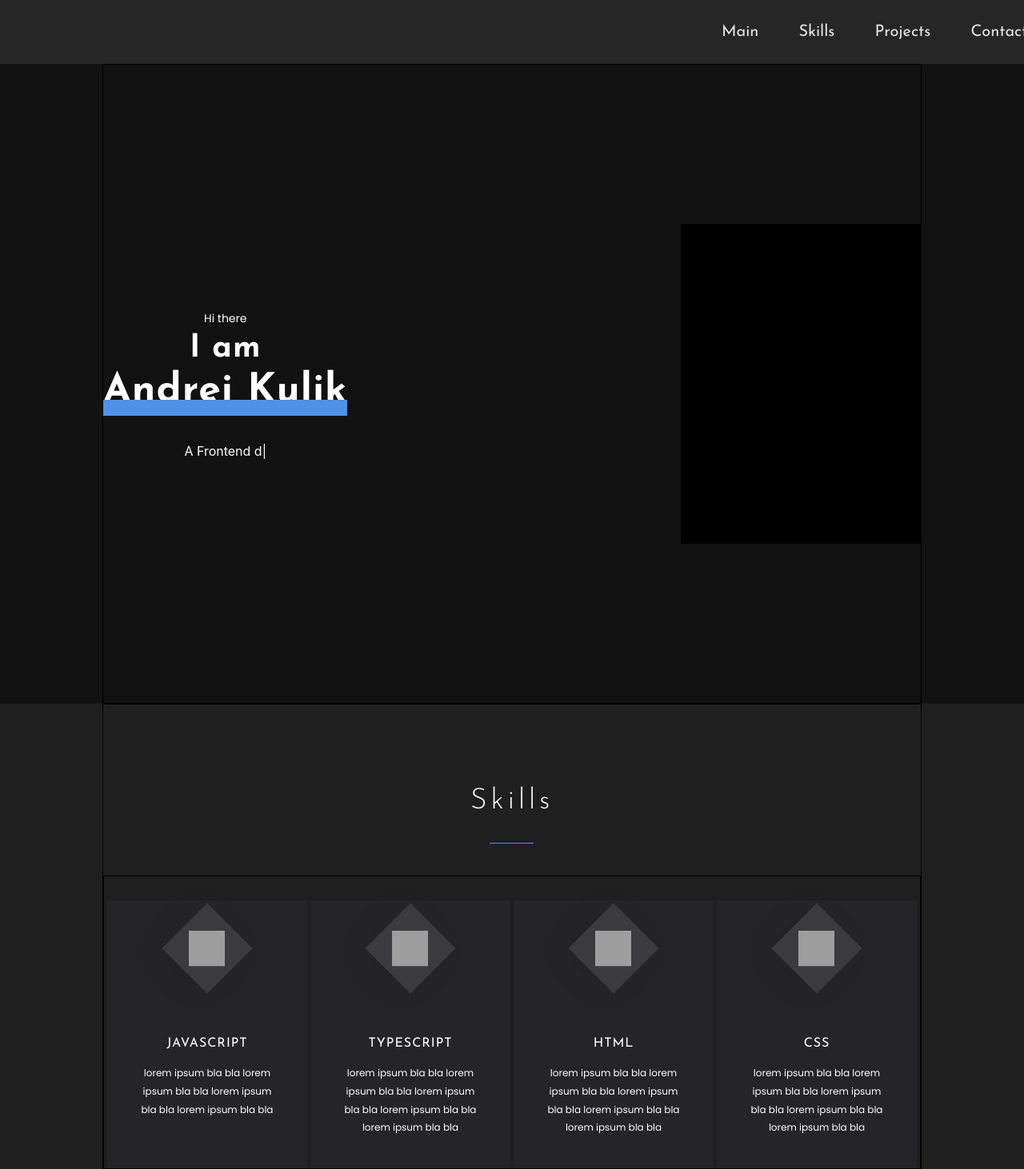
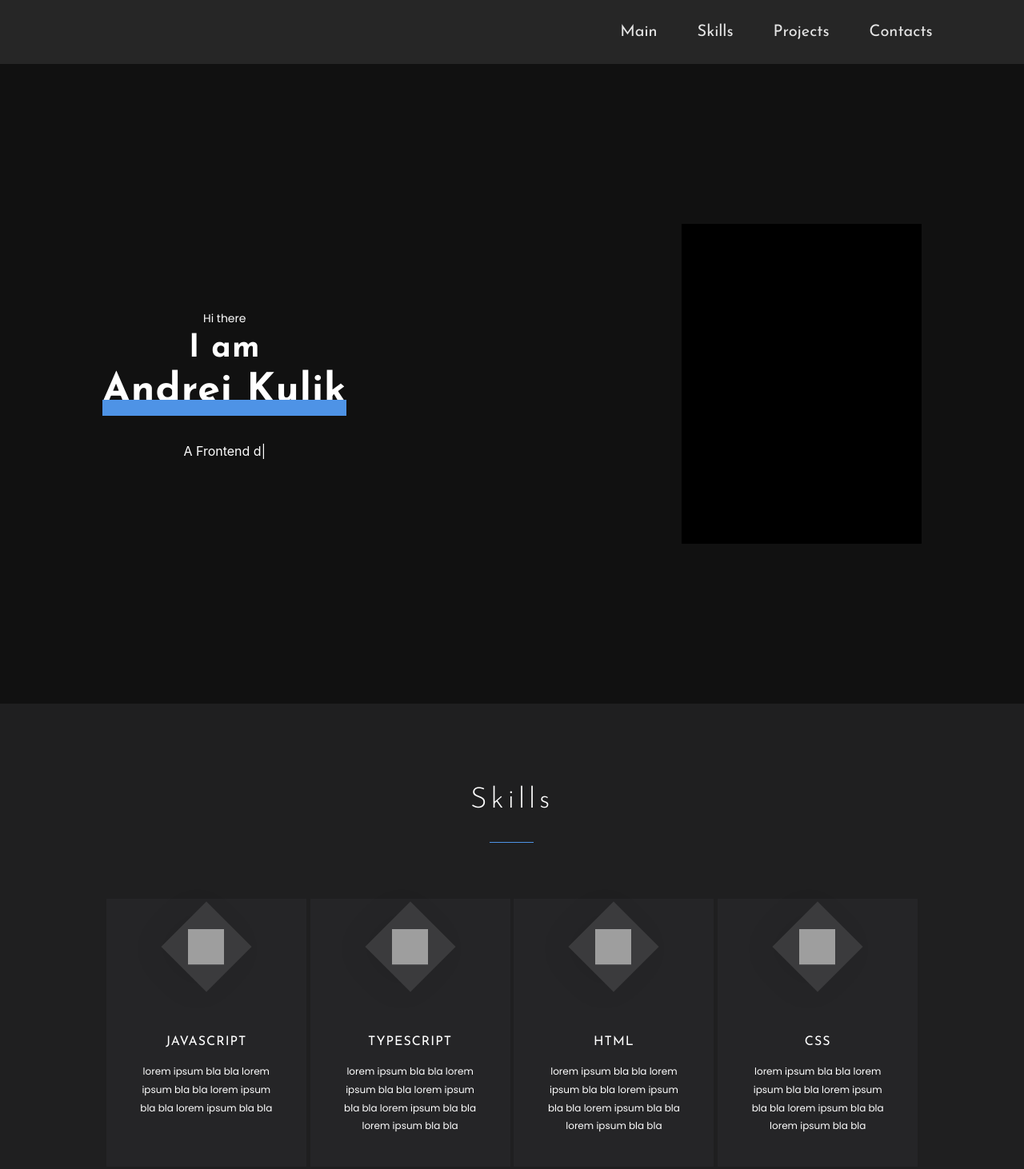
Before and after one commit to Andryteck/Portfolio-React, a React (Create React App) app: page / in a window 1280 px wide. Shown: the top 1462 px of the page at 80% size. Built offline with nearby package versions, Linux system fonts and the light colour scheme; grey boxes are pictures that could not be loaded.

Commit message:
feat: add smooth scroll

```diff
--- a/package.json
+++ b/package.json
@@ -11,10 +11,12 @@
     "@types/node": "^12.12.37",
     "@types/react": "^16.9.34",
     "@types/react-dom": "^16.9.7",
+    "@types/react-router-dom": "^5.1.5",
     "@types/react-typist": "^2.0.1",
     "gh-pages": "^2.2.0",
     "react": "^16.13.1",
     "react-dom": "^16.13.1",
+    "react-router-dom": "^5.2.0",
     "react-scripts": "3.4.1",
     "react-typist": "^2.0.5",
     "typescript": "^3.7.5"
--- a/src/App.tsx
+++ b/src/App.tsx
@@ -1,4 +1,4 @@
-import React from 'react';
+import React, {useEffect, useRef, useState} from 'react';
 import './App.css';
 import Header from "./Header/Header";
 import Main from "./Main/Main";
@@ -7,19 +7,43 @@ import Projects from "./MyProjects/Projects";
 import RemoteJob from "./RemoteJob/RemoteJob";
 import ContactForm from "./ContactForm/ContactForm";
 import Footer from "./Footer/Footer";
+import {HashRouter} from "react-router-dom";
+
+const scrollToRef = (ref: any) => window.scrollTo({behavior: 'smooth', top: ref.current.offsetTop})
+const useMountEffect = (fun: any) => useEffect(fun)
+
 
 function App() {
-  return (
-    <div className="App">
-    <Header />
-    <Main />
-    <Skills />
-    <Projects />
-    <RemoteJob />
-    <ContactForm />
-    <Footer />
-    </div>
-  );
+// const [position, setPosition] = useState('')
+//     const scrollToRef = (ref: any) => window.scrollTo({behavior: 'smooth', top: ref.current.offsetTop})
+//     const useMountEffect = (fun: any) => useEffect(fun)
+
+    const skillsRef = useRef(null)
+    const mainRef = useRef(null)
+    const projectsRef = useRef(null)
+    const contactsRef = useRef(null)
+//     useMountEffect(() => scrollToRef(myRef))
+//     const myRef1 = useRef(null)
+//     useMountEffect(() => scrollToRef(myRef1))
+
+
+    debugger
+    return (
+        //<HashRouter>
+        <div className="App">
+            <Header skills={{skillsRef: skillsRef, scrollToRef: scrollToRef}}
+                    main={{mainRef: mainRef, scrollToRef: scrollToRef}}
+                    projects={{projectsRef: projectsRef, scrollToRef: scrollToRef}}
+                    contacts={{contactsRef: contactsRef, scrollToRef: scrollToRef}}/>
+            <Main mainRef={mainRef}/>
+            <Skills skillsRef={skillsRef}/>
+            <Projects projectsRef={projectsRef}/>
+            <RemoteJob/>
+            <ContactForm/>
+            <Footer contactsRef={contactsRef}/>
+        </div>
+        //</HashRouter>
+    );
 }
 
 export default App;
--- a/src/Footer/Footer.tsx
+++ b/src/Footer/Footer.tsx
@@ -1,14 +1,17 @@
 import React from 'react';
 import style from './Footer.module.css'
 import styleContainer from '../common/styles/Container.module.css'
-import styleTitle from '../common/Title/Title.module.scss'
 import FooterInst from "../assets/image/87390.png";
 import FooterTwit from "../assets/image/twitter.png";
 import FooterFace from "../assets/image/21155.png";
 import FooterVk from "../assets/image/vk.png";
 
+type PropsType = {
+    contactsRef: any
+}
 
-function Footer() {
+
+function Footer(props: PropsType) {
     let footerSocialNetworksInstagram = {
         color: 'blue',
         backgroundImage: 'url(' + FooterInst + ')'
@@ -26,17 +29,20 @@ function Footer() {
         backgroundImage: 'url(' + FooterVk + ')'
     }
     return (
-        <div className={style.footer}>
-         <div className={`${styleContainer.container} ${style.footerContainer}`}>
-          <h3 className={style.title}>Andrei</h3>
-             <div className={style.socialNetworks}>
-                 <div className={style.socialNetwork} style={footerSocialNetworksInstagram}></div>
-                 <div className={style.socialNetwork} style={footerSocialNetworksVk}></div>
-                 <div className={style.socialNetwork} style={footerSocialNetworksTwitter}></div>
-                 <div className={style.socialNetwork} style={footerSocialNetworksFacebook}></div>
-             </div>
-             <span className={style.copyright}>© 2020 beingeorge, All Rights Reserved.</span>
-         </div>
+        <div className={style.footer} ref={props.contactsRef}>
+            <div className={`${styleContainer.container} ${style.footerContainer}`}>
+                <h3 className={style.title}>Andrei</h3>
+                <div className={style.socialNetworks}>
+                    <a href={'https://www.instagram.com/andrew_kulik/'} className={style.socialNetwork}
+                       style={footerSocialNetworksInstagram}></a>
+                    <a href={'https://vk.com/andrew_22'} className={style.socialNetwork}
+                       style={footerSocialNetworksVk}></a>
+                    <a href={'./#'} className={style.socialNetwork} style={footerSocialNetworksTwitter}></a>
+                    <a href={'./#'} className={style.socialNetwork} style={footerSocialNetworksFacebook}></a>
+
+                </div>
+                <span className={style.copyright}>© 2020, All Rights Reserved.</span>
+            </div>
         </div>
     )
 }
--- a/src/Header/Header.tsx
+++ b/src/Header/Header.tsx
@@ -1,11 +1,14 @@
 import React from 'react';
-import  style from './Header.module.css'
+import style from './Header.module.css'
 import Nav from "../nav/Nav";
 
-function Header() {
+function Header(props: any) {
     return (
         <div className={style.header}>
-          <Nav />
+            <Nav skills={props.skills}
+                 main={props.main}
+                 projects={props.projects}
+                 contacts={props.contacts}/>
         </div>
     );
 }
--- a/src/Main/Main.tsx
+++ b/src/Main/Main.tsx
@@ -3,7 +3,13 @@ import style from './Main.module.css'
 import styleContainer from '../common/styles/Container.module.css'
 import Typist from 'react-typist';
 
-function Main() {
+
+type PropsType = {
+    mainRef: any
+}
+
+
+function Main(props: PropsType) {
     const [count, setCount] = useState<number>(1);
 
     useEffect(() => {
@@ -12,7 +18,7 @@ function Main() {
     }, [count]);
 
     return (
-        <div className={style.mainBlock}>
+        <div className={style.mainBlock} ref={props.mainRef}>
             <div className={styleContainer.container}>
                 <div className={style.text}>
                     <span className={style.subTitle}>Hi there</span>
--- a/src/MyProjects/Projects.module.scss
+++ b/src/MyProjects/Projects.module.scss
@@ -14,7 +14,6 @@
     }
 
     .projects {
-      border: 1px solid;
       width: 100%;
       display: flex;
       justify-content: space-evenly;
--- a/src/MyProjects/Projects.tsx
+++ b/src/MyProjects/Projects.tsx
@@ -6,8 +6,12 @@ import Project from "./Project/Project";
 import Title from '../common/Title/Title';
 import ProjectImg from '../assets/image/ProjectImg.png';
 
+type PropsType = {
+    projectsRef:any
+}
 
-function Projects() {
+
+function Projects(props: PropsType) {
     const social = {
         color: 'blue',
         backgroundImage: 'url(' + ProjectImg + ')',
@@ -17,7 +21,7 @@ function Projects() {
     //     backgroundImage: 'url(' + imgUrl + ')',
     // };
     return (
-        <div className={style.projectsBlock}>
+        <div className={style.projectsBlock} ref={props.projectsRef}>
             <div className={`${styleContainer.container} ${style.projectsContainer}`}>
                 <Title title={'Projects'}/>
                 <div className={style.projects}>
--- a/src/Skills/Skills.module.scss
+++ b/src/Skills/Skills.module.scss
@@ -8,7 +8,6 @@
 
 
 .skills {
-    border: 1px solid;
     width: 100%;
     display: flex;
     justify-content: space-evenly;
--- a/src/Skills/Skills.tsx
+++ b/src/Skills/Skills.tsx
@@ -1,4 +1,4 @@
-import React from 'react';
+import React, {useEffect, useRef} from 'react';
 import style from './Skills.module.scss'
 import styleContainer from '../common/styles/Container.module.css'
 import Skill from "./Skill/Skill";
@@ -7,7 +7,14 @@ import Title from "../common/Title/Title";
 import ProjectImg from "../assets/image/ProjectImg.png";
 
 
-function Skills() {
+type PropsType = {
+    skillsRef: any
+}
+
+
+
+function Skills(props: PropsType) {
+
     const tech = {
         color: 'blue',
         backgroundImage: 'url(' + ProjectImg + ')',
@@ -22,7 +29,7 @@ function Skills() {
         left: '17px'
     }
     return (
-        <div className={style.skillsBlock}>
+        <div className={style.skillsBlock} ref={props.skillsRef}>
             <div className={`${styleContainer.container} ${style.skillsContainer}`}>
                 <div className={styleTitle.moduleHeader}>
                     <Title title={'Skills'}/>
--- a/src/common/styles/Container.module.css
+++ b/src/common/styles/Container.module.css
@@ -1,7 +1,6 @@
 .container {
     height: 100%;
     width: 80%;
-    border: 1px solid;
     margin: 0 auto;
     display: flex;
     flex-wrap: wrap;
--- a/src/nav/Nav.module.css
+++ b/src/nav/Nav.module.css
@@ -1,8 +1,8 @@
 .nav {
-    width: 300px;
+    width: 350px;
     display: flex;
     justify-content: space-evenly;
-    margin-right: 10%;
+    margin-right: 16%;
 }
 a {
     margin-left: 50px;
--- a/src/nav/Nav.tsx
+++ b/src/nav/Nav.tsx
@@ -2,14 +2,14 @@ import React from 'react';
 import style from './Nav.module.css'
 
 
-function Nav() {
+function Nav(props: any) {
+
     return (
-        <div className= {style.nav}>
-            <a href=''>Main</a>
-            <a href=''>Skills</a>
-            <a href=''>Projects</a>
-            <a href=''>Contacts</a>
-
+        <div className={style.nav}>
+            <a href={'#main'} ref={props.main.mainRef}  onClick={()=>props.main.scrollToRef(props.main.mainRef)}>Main</a>
+            <a href={'#skills'} ref={props.skills.myRef}  onClick={()=>props.skills.scrollToRef(props.skills.skillsRef)}>Skills</a>
+            <a href={'#projects'} ref={props.projects.myRef}  onClick={()=>props.projects.scrollToRef(props.projects.projectsRef)}>Projects</a>
+            <a href={'#footer'} ref={props.contacts.contactsRef}  onClick={()=>props.contacts.scrollToRef(props.contacts.contactsRef)}>Contacts</a>
         </div>
     );
 }
```
Also changed, not shown: 1 other file (tests, documents, lock files or other folders).
